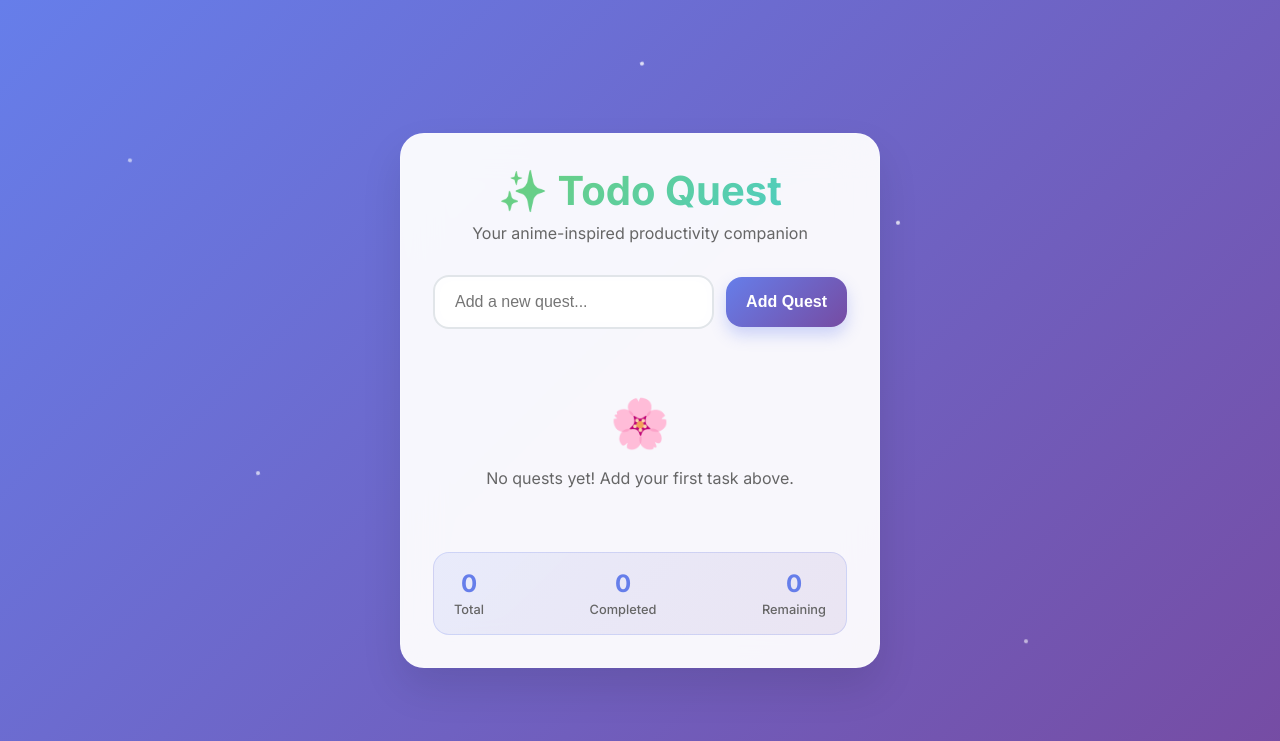
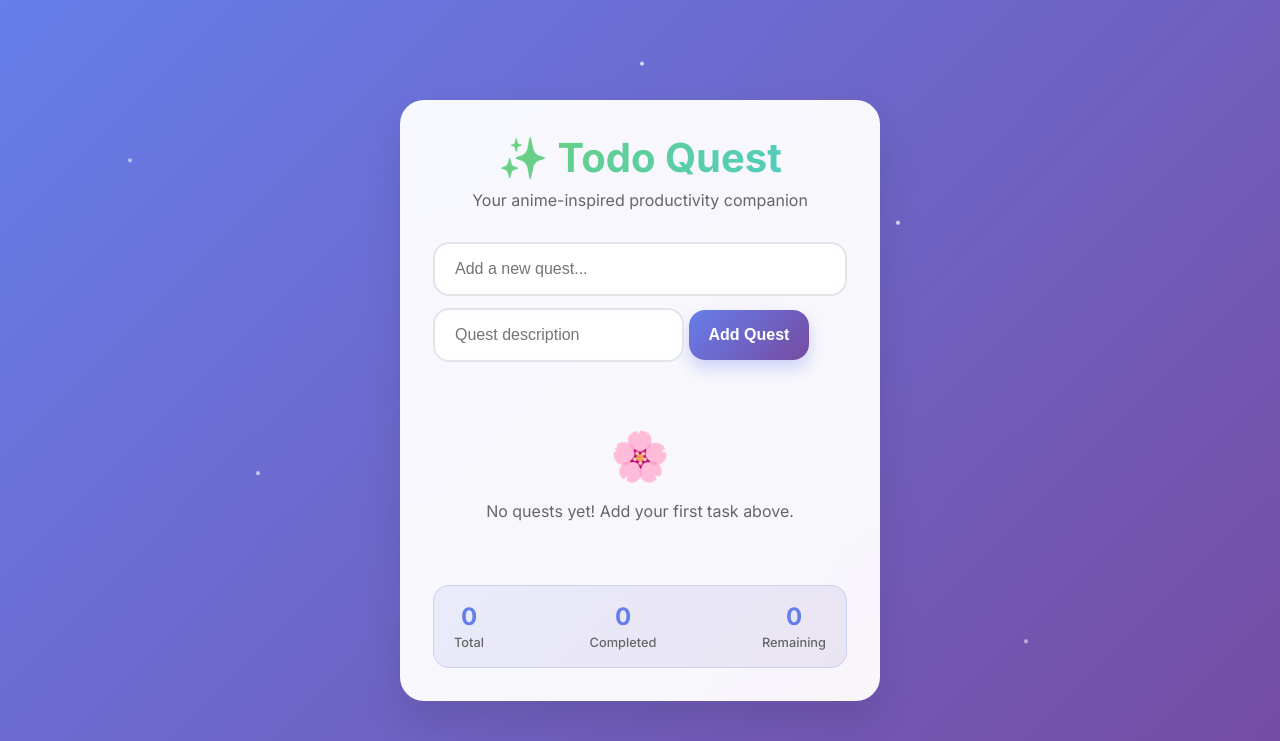
Before and after one commit to RohitDarekar816/to-do-list, a Flask app: page / in a window 1280 px wide. Shown: the top 741 px of the page. Run offline with Flask 3, Linux system fonts and the light colour scheme.

Commit message:
chore: css twicks

```diff
--- a/frontend/templates/index.html
+++ b/frontend/templates/index.html
@@ -109,6 +109,18 @@
         }
 
         #todoInput {
+            flex: 1;
+            padding: 16px 20px;
+            border: 2px solid #e1e5e9;
+            border-radius: 16px;
+            font-size: 1rem;
+            outline: none;
+            transition: all 0.3s ease;
+            background: rgba(255, 255, 255, 0.8);
+            backdrop-filter: blur(10px);
+        }
+
+        #todoDescription {
             flex: 1;
             padding: 16px 20px;
             border: 2px solid #e1e5e9;
@@ -362,7 +374,10 @@
         <div class="input-section">
             <div class="input-container">
                 <input type="text" id="todoInput" placeholder="Add a new quest...">
-                <button class="add-btn" onclick="sendbackend()">Add Quest</button>
+            </div>
+            <div style="margin-top: 12px;">
+                <input type="text" id="todoDescription" placeholder="Quest description">
+                <button class="add-btn" onclick="sendbackend(); addTodo()">Add Quest</button>
             </div>
         </div>
 
@@ -413,22 +428,26 @@
 
         function sendbackend() {
             const input = document.getElementById('todoInput');
+            const descriptionInput = document.getElementById('todoDescription');
+            const description = descriptionInput.value.trim();
             const text = input.value.trim();
 
-            if (text === '') return;
+            if (text === '' || description === '') {
+                alert('Please enter both a quest and a description.');
+                return;
+            }
 
             fetch('http://localhost:5001/submittodoitem', {
                 method: 'POST',
                 headers: {
                     'Content-Type': 'application/json'
                 },
-                body: JSON.stringify({ todoItem: text })
+                body: JSON.stringify({ todoItem: text, todoDescription: description })
             })
             .then(response => response.json())
             .then(data => {
                 console.log('Success:', data);
                 input.value = '';
-                addTodo(); // Add the todo to the frontend
             })
             .catch((error) => {
                 console.error('Error:', error);
```
